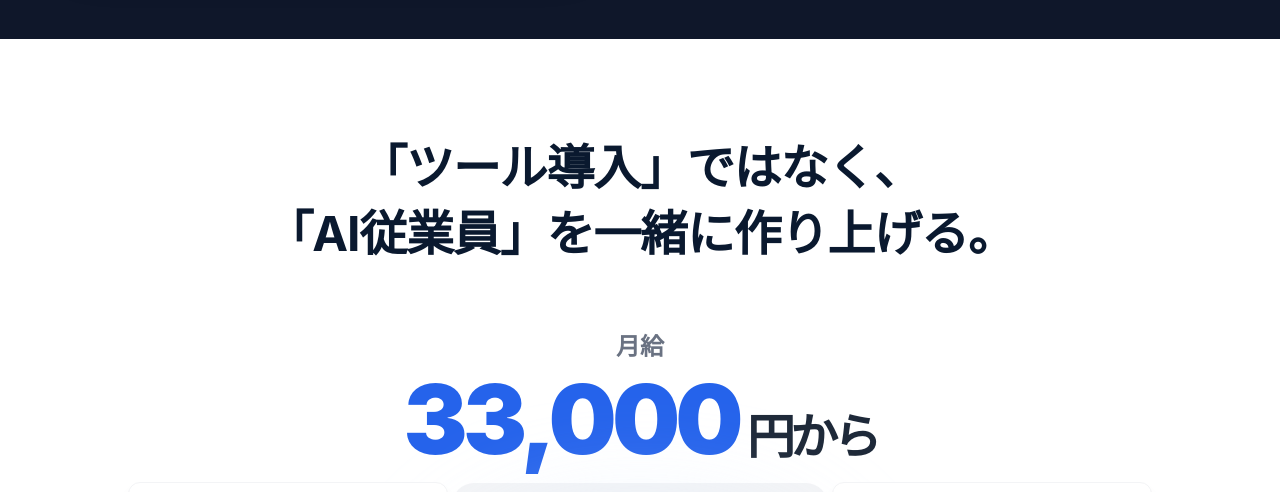
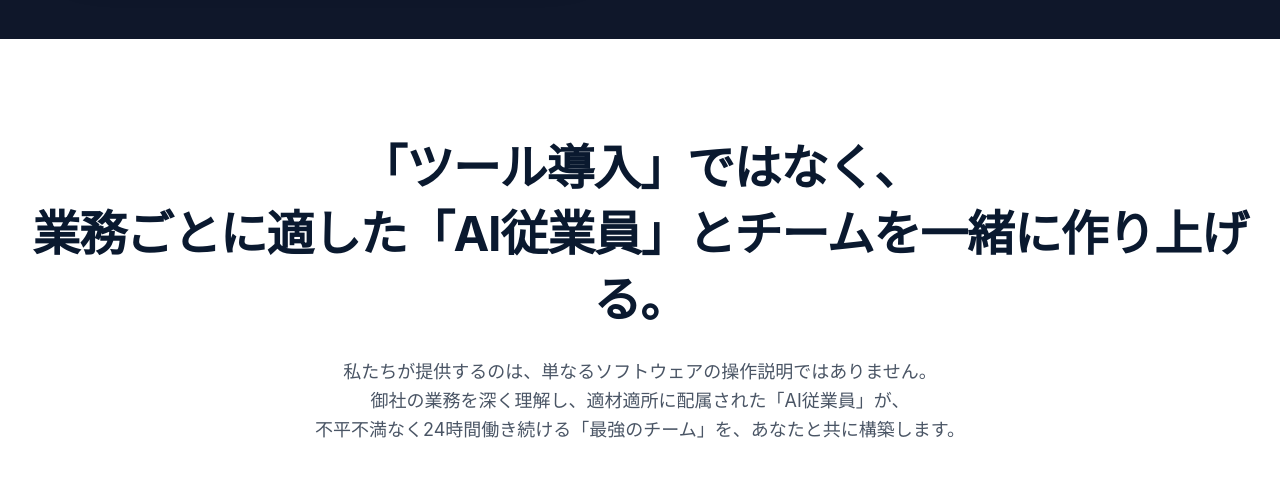
Before and after one commit to amaru0120/ais-ai-staff, a React (Vite) app: page / in a window 1280 px wide. Shown: the part 2560-3052 px from the top of the page. Built offline with nearby package versions, Linux system fonts and the light colour scheme.

Commit message:
Update AI Employee Concept section copy as per user request

```diff
--- a/src/components/AIEmployeeConcept.tsx
+++ b/src/components/AIEmployeeConcept.tsx
@@ -15,8 +15,13 @@ export const AIEmployeeConcept = () => {
                 >
                     <h2 className="text-3xl md:text-5xl font-bold mb-6 tracking-tight text-primary text-balance leading-snug">
                         「ツール導入」ではなく、<br />
-                        「AI従業員」を一緒に作り上げる。
+                        業務ごとに適した「AI従業員」とチームを一緒に作り上げる。
                     </h2>
+                    <p className="text-gray-600 text-base md:text-lg max-w-3xl mx-auto text-balance leading-relaxed">
+                        私たちが提供するのは、単なるソフトウェアの操作説明ではありません。<br className="hidden md:block" />
+                        御社の業務を深く理解し、適材適所に配属された「AI従業員」が、<br className="hidden md:block" />
+                        不平不満なく24時間働き続ける「最強のチーム」を、あなたと共に構築します。
+                    </p>
                 </motion.div>
 
                 {/* Central Price & Character */}
```
